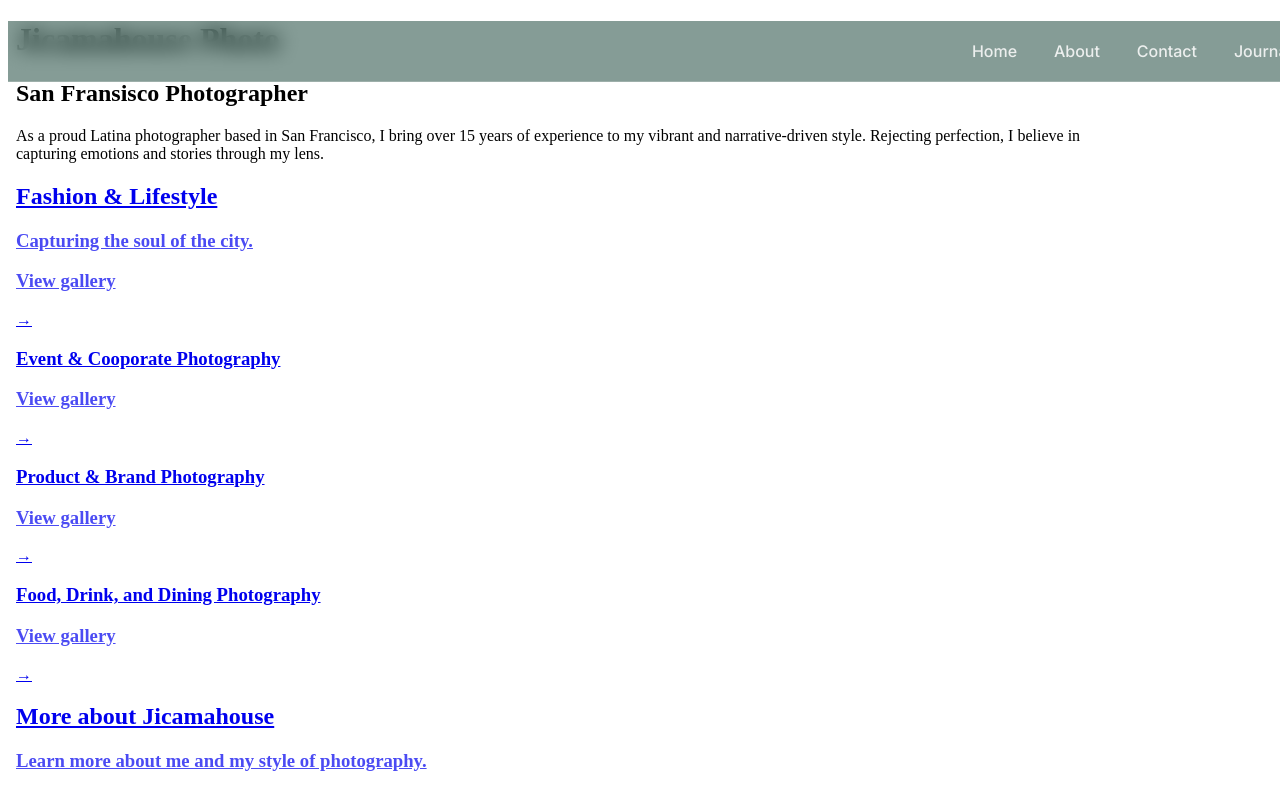
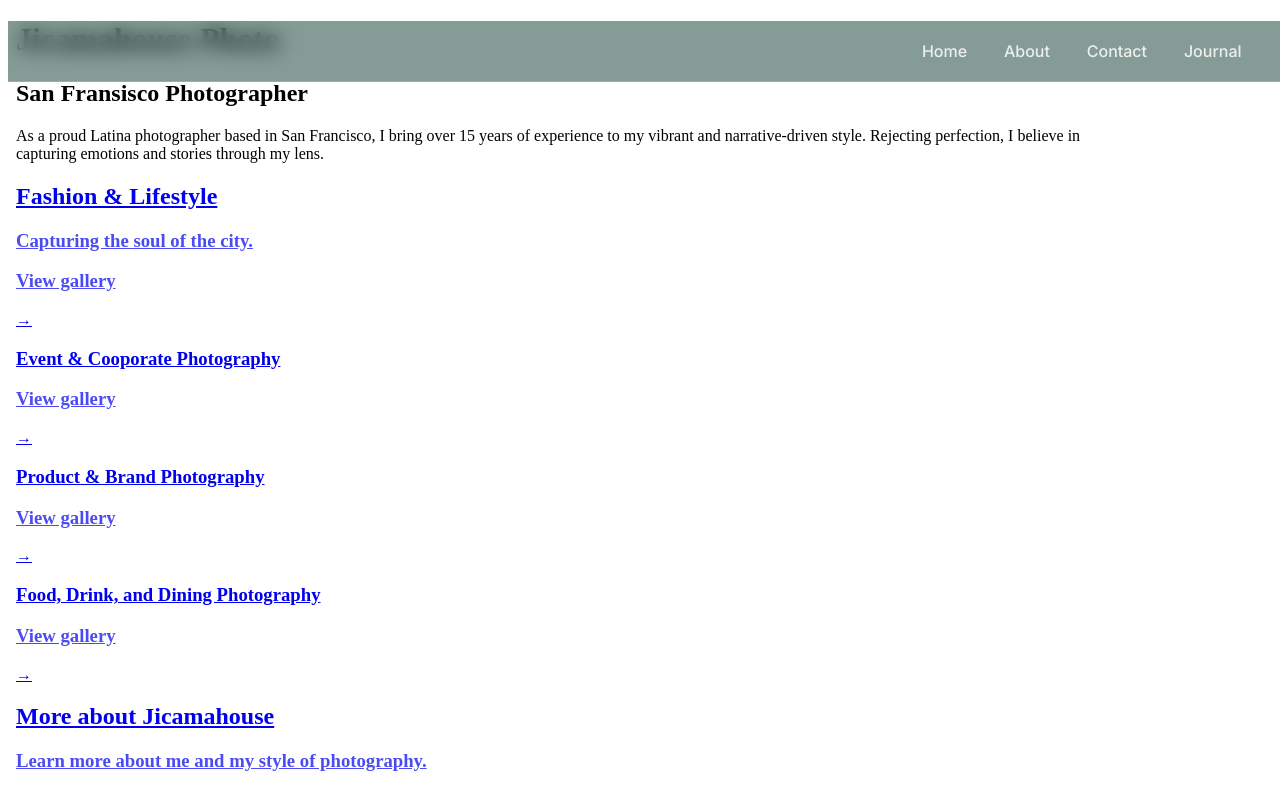
Before and after one commit to cactusflashes/jicamahouse, a SvelteKit app: page / in a window 1280 px wide. Shown: the top 793 px of the page. Built offline with nearby package versions, Linux system fonts and the light colour scheme; a web font is replaced by a local one.

Commit message:
Update navbar.svelte

```diff
--- a/src/routes/navbar.svelte
+++ b/src/routes/navbar.svelte
@@ -19,7 +19,7 @@
         list-style: none;
         display: flex;
         flex-direction: row;
-        padding-right: 30px;
+        padding-right: 80px;
         gap: 5%;
     }
 
```
